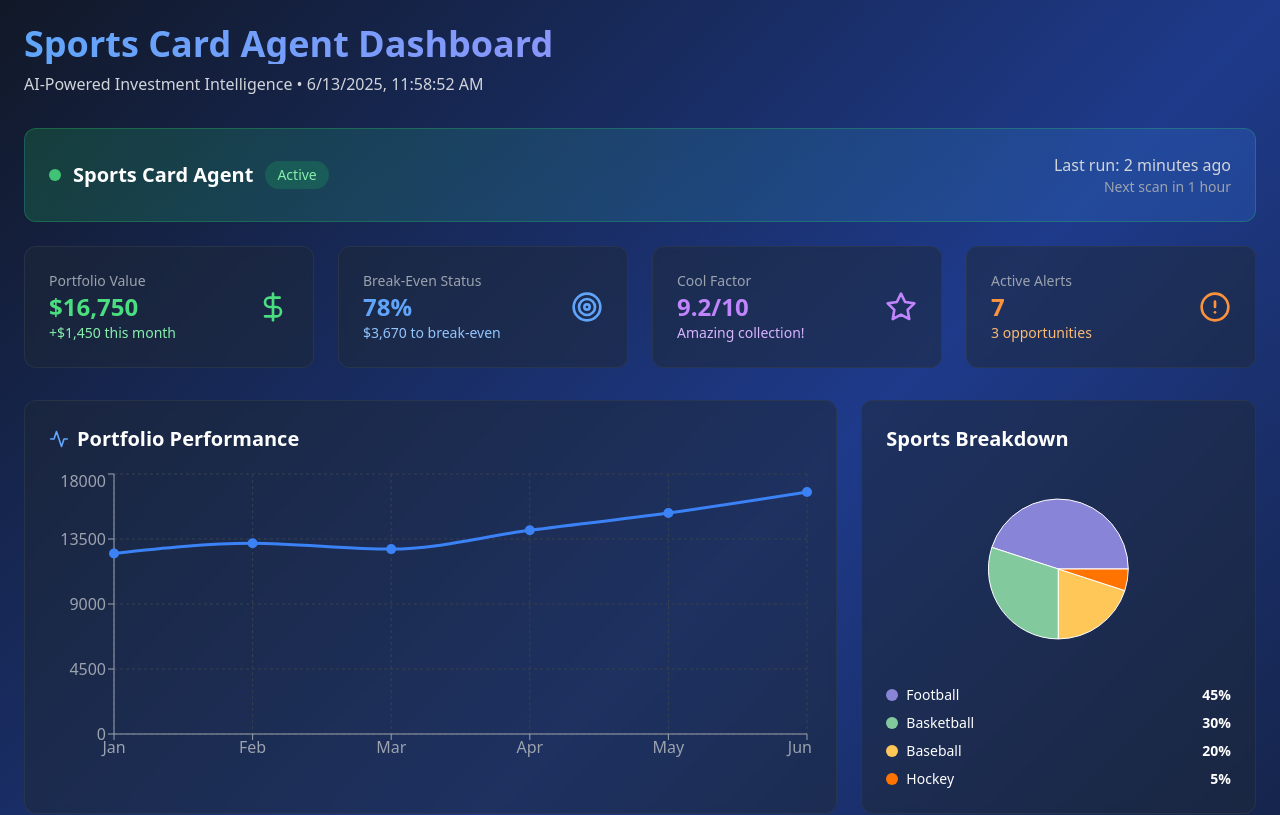
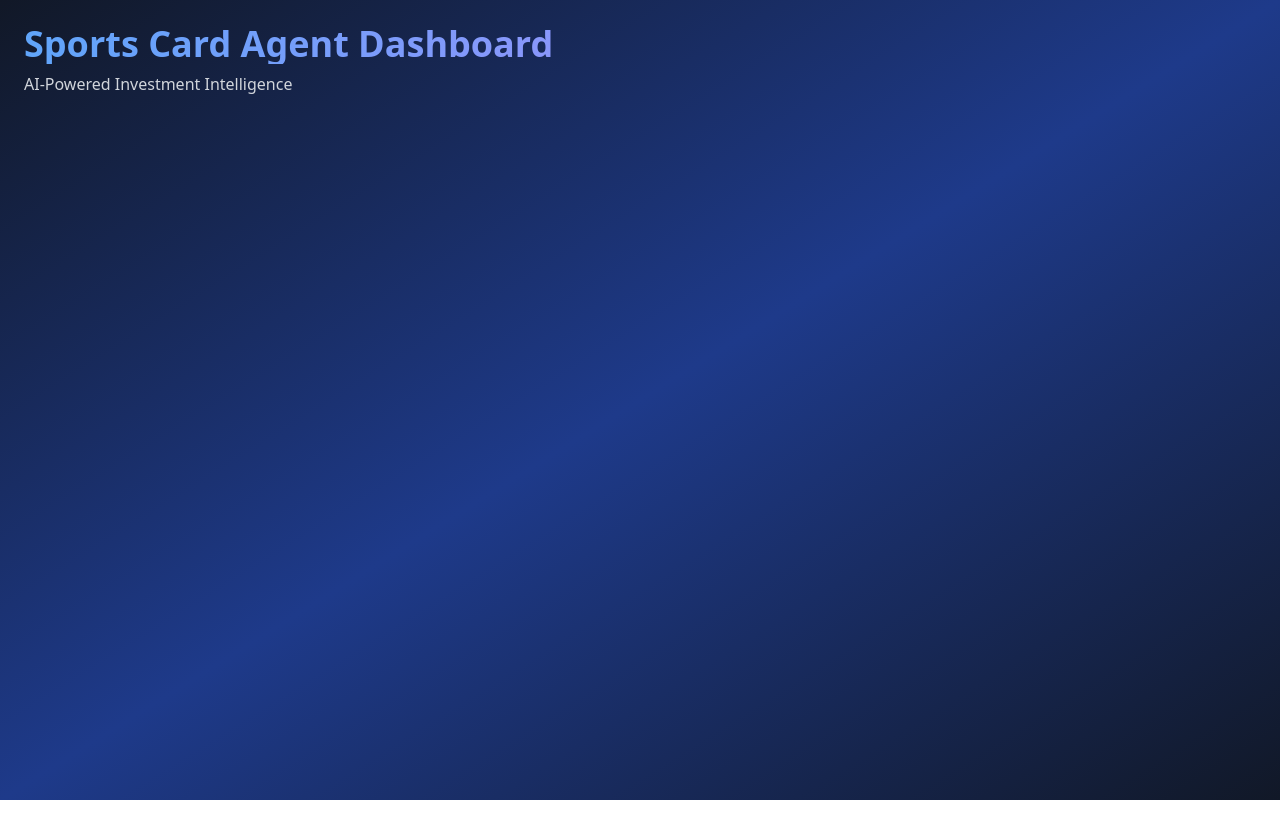
Before and after one commit to jlove703/sports-cards-ai-v3, a Next.js app: page / in a window 1280 px wide. Shown: the top 815 px of the page. Built offline with nearby package versions, Linux system fonts and the light colour scheme.

Commit message:
Update index.tsx

```diff
--- a/pages/index.tsx
+++ b/pages/index.tsx
@@ -1,5 +1,16 @@
-import Dashboard from '../components/Dashboard.tsx'
+'use client'
+
+import React, { useState, useEffect } from 'react';
 
 export default function Home() {
-  return <Dashboard />
+  return (
+    <div className="min-h-screen bg-gradient-to-br from-gray-900 via-blue-900 to-gray-900 text-white p-6">
+      <div className="max-w-7xl mx-auto">
+        <h1 className="text-4xl font-bold bg-gradient-to-r from-blue-400 to-purple-400 bg-clip-text text-transparent">
+          Sports Card Agent Dashboard
+        </h1>
+        <p className="text-gray-300 mt-2">AI-Powered Investment Intelligence</p>
+      </div>
+    </div>
+  );
 }
```
